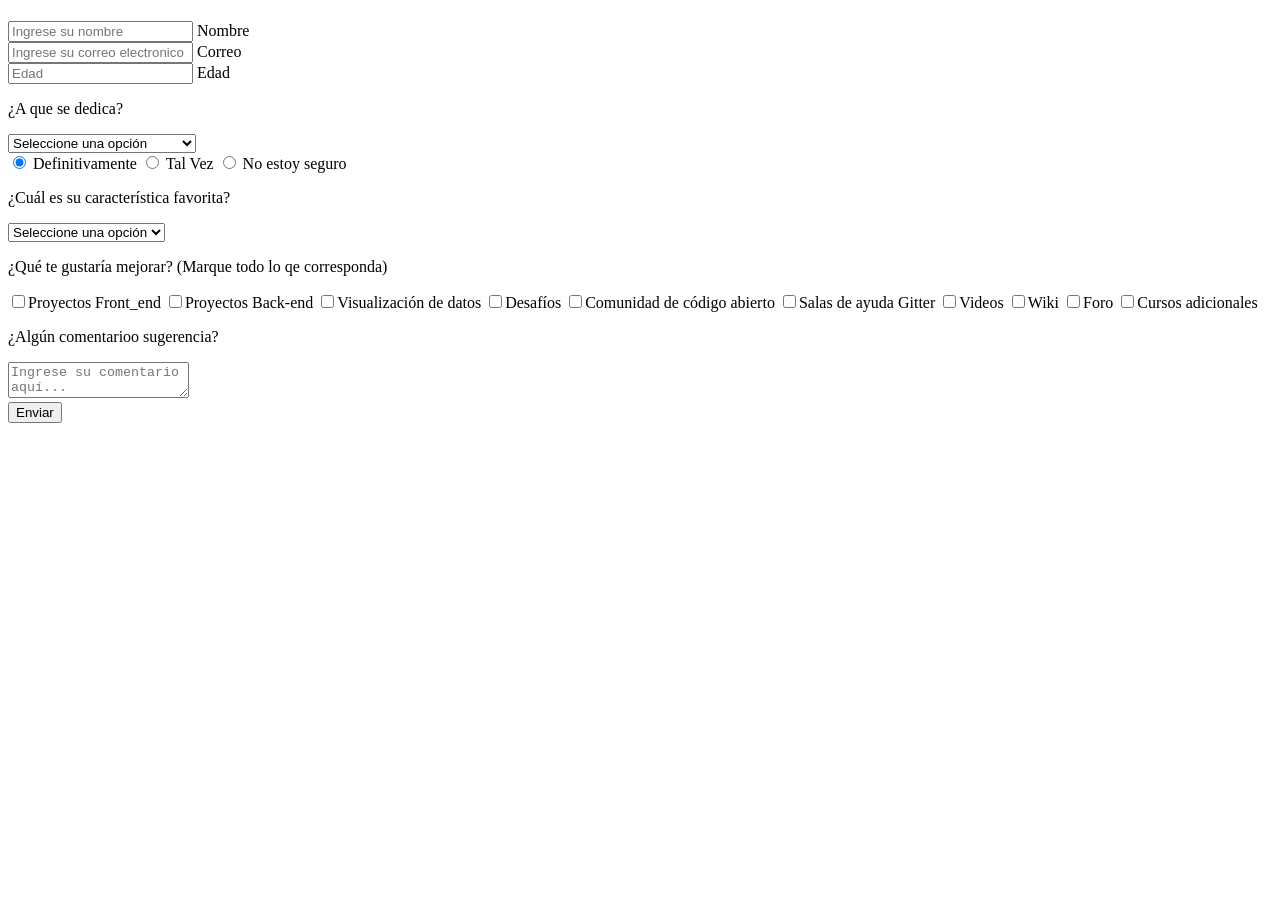
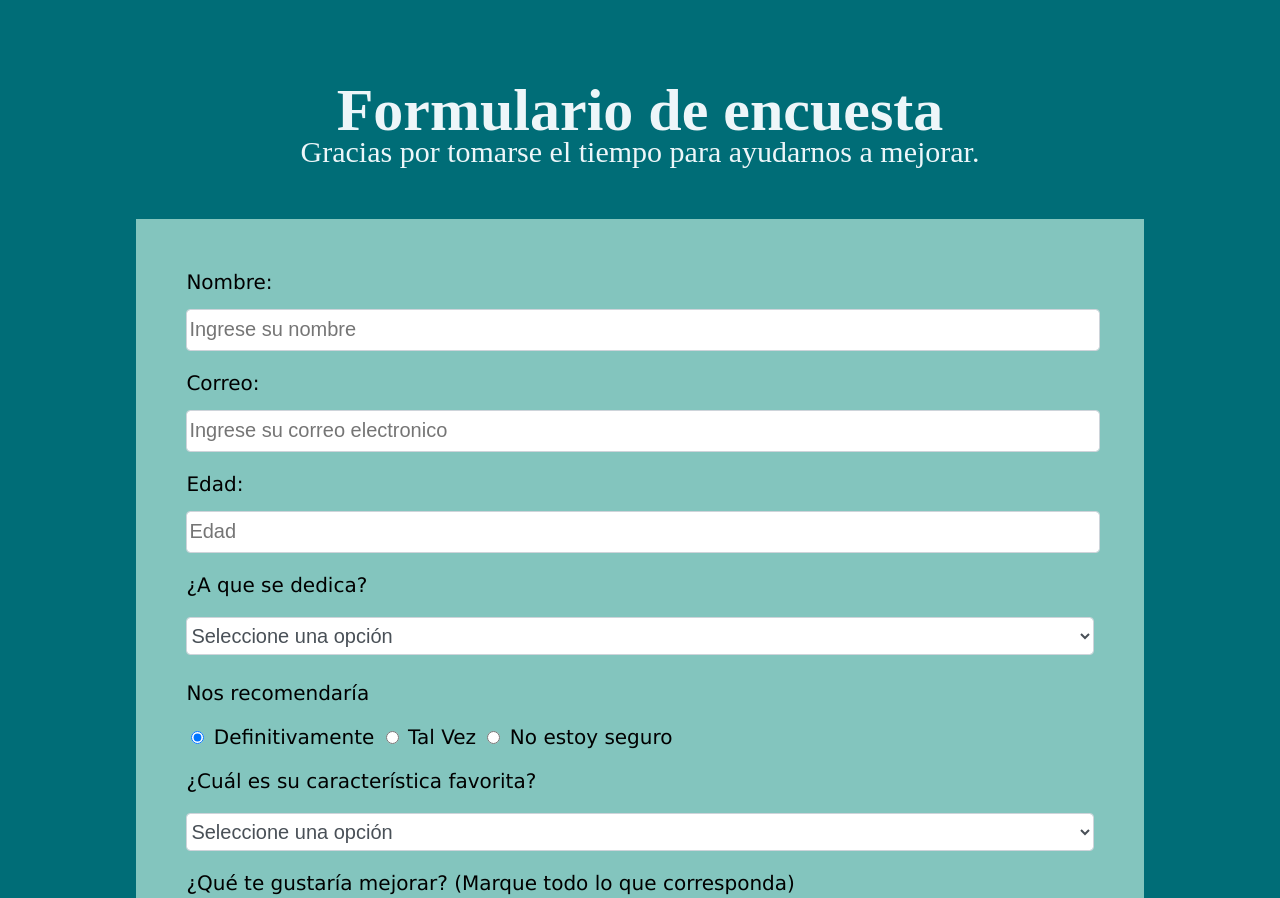
Before and after one commit to yesikagomez/Formulario, a plain HTML site: page index.html in a window 1280 px wide. Shown: the top 898 px of the page. Before the commit the page ends 800 px from the top, so only its background shows below. Drawn offline with Linux system fonts and the light colour scheme.

Commit message:
Creando el css y proyecto finalizado

```diff
--- a/Css/style.css
+++ b/Css/style.css
@@ -0,0 +1,82 @@
+body {
+    background-color: #006D77;
+    padding: 10%;
+}
+header {
+    margin-top: -100px;
+    color: #EDF6F9;
+    font-size: 30px;
+    text-align: center;
+}
+header p {
+    font-family: 'Times New Roman', Times, serif;
+    margin-top: -50px;
+}
+#principal {
+    background-color: #83C5BE;
+    display: flex;
+    flex-direction: column;
+    flex-wrap: wrap;
+    font-family: Verdana, Geneva, Tahoma, sans-serif;
+    font-size: 20px;
+    margin-top: 50px;
+}
+#principal #datos_personales input {
+    display: flex;
+    width: 100%;
+    margin-top: 15px;
+    margin-block-end: 20px;
+    height: 2.375rem;
+    color: #495057;
+    background-color: #fff;
+    background-clip: padding-box;
+    border: 1px solid #ced4da;
+    border-radius: 0.25rem;
+    font-size: 20px;
+}
+#principal section {
+    padding: 5%;
+}
+#principal #info #art_mejora label {
+    display: flex;
+}
+#principal select {
+    display: flex;
+    width: 100%;
+    margin-top: 15px;
+    margin-block-end: 20px;
+    height: 2.375rem;
+    color: #495057;
+    background-color: #fff;
+    background-clip: padding-box;
+    border: 1px solid #ced4da;
+    border-radius: 0.25rem;
+    font-size: 20px;
+}
+#principal #info #nos-recomendaria {
+    margin-top: -115px;
+}
+#principal #info #art_comentario #comentario{
+    width: 100%;
+    margin-top: 15px;
+    margin-block-end: 20px;
+    min-height: 120px;
+    color: #495057;
+    background-color: #fff;
+    border: 1px solid #ced4da;
+    border-radius: 0.25rem;
+    font-size: 20px;
+}
+#principal #info #art_enviar button {
+    width: 80%;
+    height: 2.375rem;
+    color: black;
+    background-color: #E29578;
+    border: 1px solid #ced4da;
+    border-radius: 0.25rem;
+    font-size: 20px;
+    margin-left: 13%;
+}
+#principal #datos_personales input {
+    display: flex;
+}
--- a/index.html
+++ b/index.html
@@ -3,26 +3,31 @@
 <head>
     <meta charset="UTF-8">
     <meta name="viewport" content="width=device-width, initial-scale=1.0">
-    <title>Document</title>
+    <link rel="stylesheet" href="Css/style.css">
+    <title>Formulario</title>
 </head>
 <body>
     <header>
-        <h1></h1>
-        <p></p>
+        <h1>
+            Formulario de encuesta
+        </h1>
+        <p>
+            Gracias por tomarse el tiempo para ayudarnos a mejorar.
+        </p>
     </header>
     <main id="principal">
         <section id="datos_personales">
             <article id="art_nombre">
+                <label id="lb_nombre" for="in_nombre">Nombre: </label>
                 <input placeholder="Ingrese su nombre" type="text" id="in_nombre" required>
-                <label id="lb_nombre" for="in_nombre">Nombre</label>
             </article>
             <article id="art_correo">
+                <label for="in_correo" id="lb_correo">Correo: </label>
                 <input placeholder="Ingrese su correo electronico" type="email" id="in_correo" required>
-                <label for="in_correo" id="lb_correo">Correo</label>
             </article>
             <article id="art_edad">
+                <label for="in_edad" id="lb_edad">Edad: </label>
                 <input placeholder="Edad" id="in_edad" type="number" required>
-                <label for="in_edad" id="lb_edad">Edad</label>
             </article>
             <article id="art_a_que_se_dedica">
                 <p>¿A que se dedica?</p>
@@ -38,6 +43,7 @@
         </section>
         <section id="info">
             <article id="nos-recomendaria">
+                <p>Nos recomendaría</p>
                 <label for="in_recomendaria" id="lb_definitivamente">
                     <input value="Definitivamente" name="recomienda" id="in_definitivamente" type="radio" checked> Definitivamente
                 </label>
@@ -63,7 +69,7 @@
             <article id="art_mejora">
                 <p>
                     ¿Qué te gustaría mejorar?
-                    <span>(Marque todo lo qe corresponda)</span>
+                    <span>(Marque todo lo que corresponda)</span>
                 </p>
                 <label for="id_proyectos_front_ent">
                     <input name="prefiere" value="proyectos_front_ent" id="id_proyectos_front_ent" type="checkbox">Proyectos Front_end
@@ -87,13 +93,13 @@
                 <label for="id_cursos_adicionales">
                     <input name="prefiere" value="cursos_adicionales" id="id_cursos_adicionales" type="checkbox">Cursos adicionales</label>
             </article>
-            <article>
+            <article id="art_comentario">
                 <p>
                     ¿Algún comentarioo sugerencia?
                 </p>
                 <textarea id="comentario" placeholder="Ingrese su comentario aquí..."></textarea>
             </article>
-            <article>
+            <article id="art_enviar">
                 <button type="submit" id="enviar">Enviar</button>
             </article>
         </section>
```
